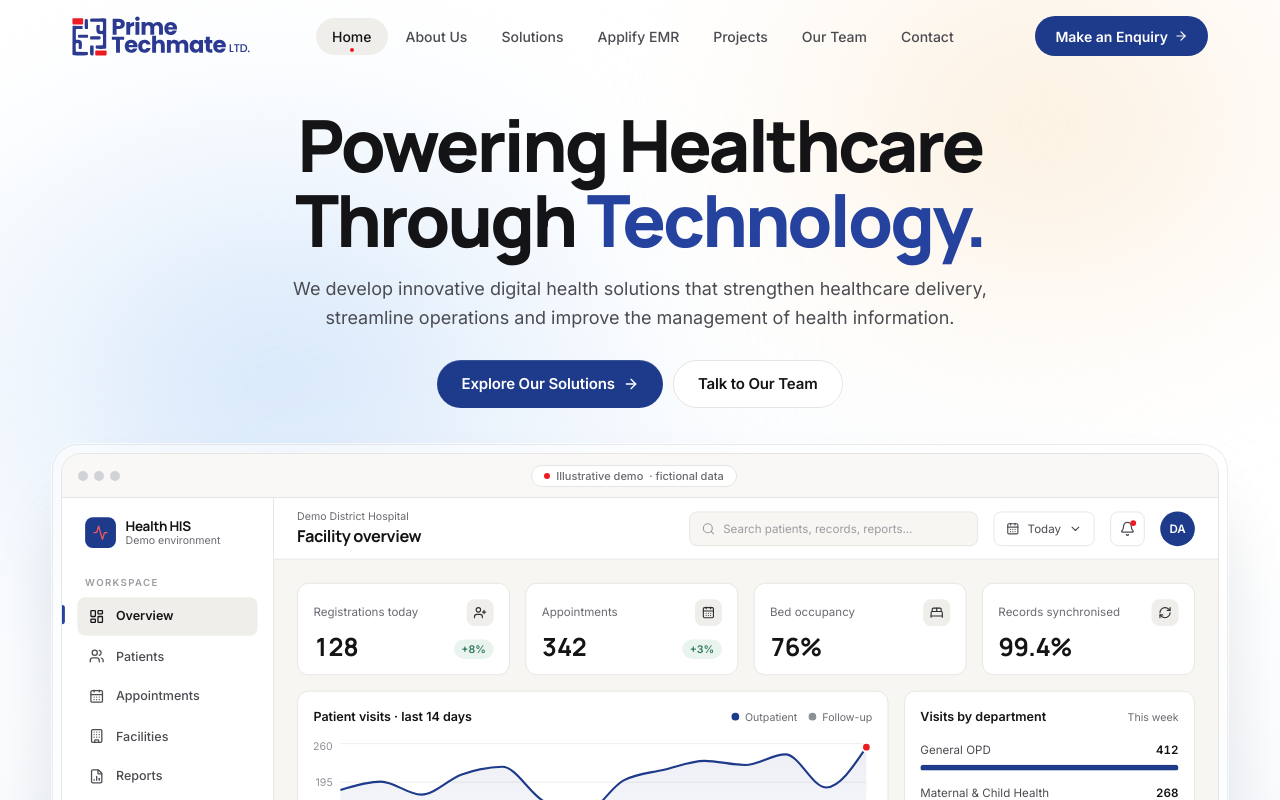
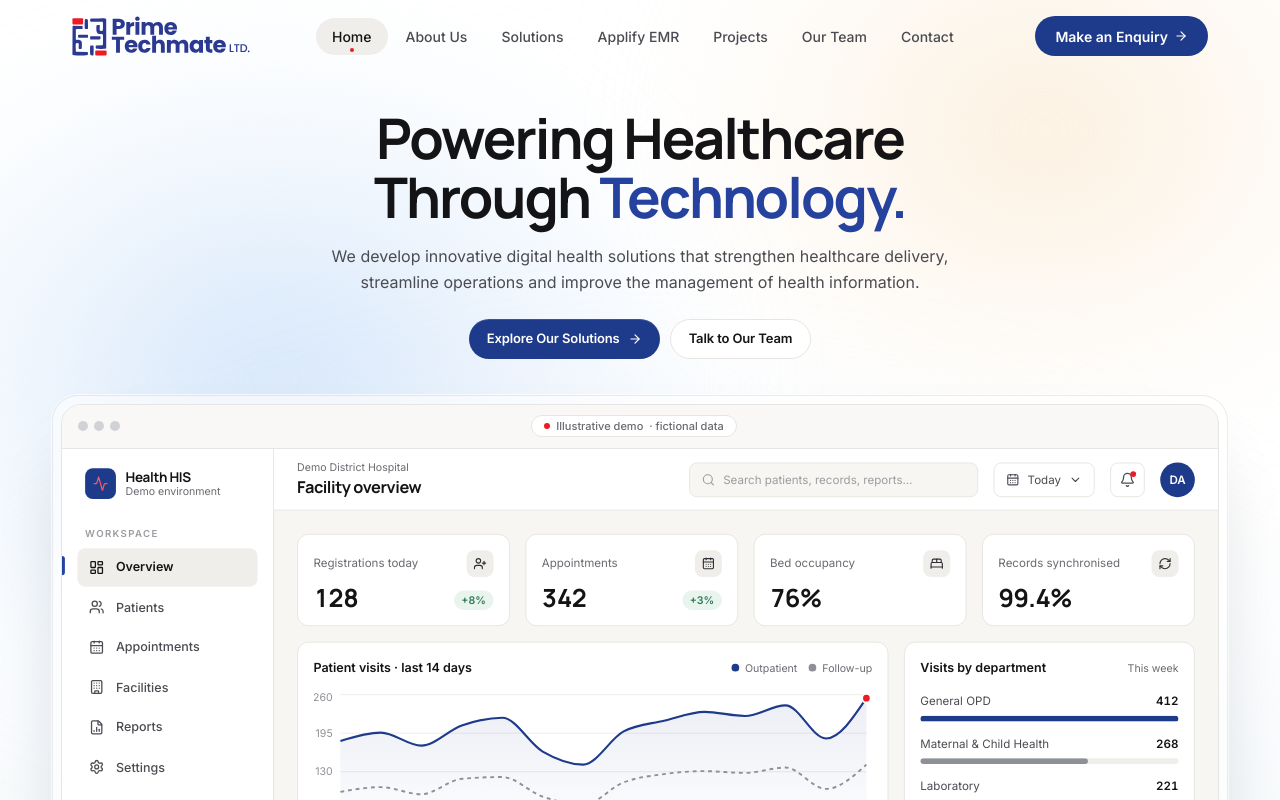
Before and after one commit to Babygasu/prime-tech, a Next.js app: page / in a window 1280 px wide. Shown: the top 800 px of the page. Built offline with nearby package versions, Linux system fonts and the light colour scheme.

Commit message:
Hero: lighter, smaller type and buttons so the dashboard leads
Headline 72px extra-bold to 56px bold; lead 18px to 16px; adds a small (40px) button size to ButtonLink and uses it for the hero CTAs.

```diff
--- a/src/components/sections/Hero.tsx
+++ b/src/components/sections/Hero.tsx
@@ -48,25 +48,25 @@ export function Hero() {
           <motion.h1
             id="hero-title"
             {...enter(0.05)}
-            className="text-[2.4rem] font-extrabold leading-[1.05] tracking-[-0.04em] text-ink sm:text-6xl sm:leading-[1.04] lg:text-[4.5rem]"
+            className="text-[2.1rem] font-bold leading-[1.08] tracking-[-0.035em] text-ink sm:text-5xl sm:leading-[1.06] lg:text-[3.5rem]"
           >
             Powering Healthcare <br className="hidden sm:block" />
             Through <span className="text-accent-500">Technology.</span>
           </motion.h1>
           <motion.p
             {...enter(0.15)}
-            className="mx-auto mt-4 max-w-[46rem] text-[16px] leading-relaxed text-body sm:text-lg sm:leading-relaxed"
+            className="mx-auto mt-4 max-w-[42rem] text-[15px] leading-relaxed text-body sm:text-base sm:leading-relaxed"
           >
             {hero.lead}
           </motion.p>
           <motion.div
             {...enter(0.25)}
-            className="mt-7 flex flex-col items-stretch justify-center gap-2.5 sm:flex-row sm:items-center"
+            className="mt-6 flex flex-col items-stretch justify-center gap-2.5 sm:flex-row sm:items-center"
           >
-            <ButtonLink href={hero.primaryCta.href} arrow className="h-11 px-5 text-[14px]">
+            <ButtonLink href={hero.primaryCta.href} size="sm" arrow>
               {hero.primaryCta.label}
             </ButtonLink>
-            <ButtonLink href={hero.secondaryCta.href} variant="secondary" className="h-11 px-5 text-[14px]">
+            <ButtonLink href={hero.secondaryCta.href} variant="secondary" size="sm">
               {hero.secondaryCta.label}
             </ButtonLink>
           </motion.div>
--- a/src/components/ui/primitives.tsx
+++ b/src/components/ui/primitives.tsx
@@ -84,7 +84,13 @@ export function SectionHeading({
 }
 
 const buttonBase =
-  "group inline-flex h-12 items-center justify-center gap-2 rounded-full px-6 text-[15px] font-semibold tracking-[-0.01em] transition-[background-color,color,border-color,box-shadow,transform] duration-300 ease-premium active:scale-[0.98]";
+  "group inline-flex items-center justify-center gap-2 rounded-full font-semibold tracking-[-0.01em] transition-[background-color,color,border-color,box-shadow,transform] duration-300 ease-premium active:scale-[0.98]";
+
+/** md is the default; sm is a quieter size for places like the hero. */
+const buttonSizes = {
+  md: "h-12 px-6 text-[15px]",
+  sm: "h-10 px-[1.125rem] text-[13px]",
+} as const;
 
 /**
  * primary   navy call to action (white on accent-600 is 10.4:1)
@@ -105,27 +111,32 @@ export function ButtonLink({
   href,
   children,
   variant = "primary",
+  size = "md",
   arrow = false,
   className,
 }: {
   href: string;
   children: ReactNode;
   variant?: keyof typeof buttonVariants;
+  size?: keyof typeof buttonSizes;
   arrow?: boolean;
   className?: string;
 }) {
   return (
-    <Link href={href} className={cn(buttonBase, buttonVariants[variant], className)}>
+    <Link href={href} className={cn(buttonBase, buttonSizes[size], buttonVariants[variant], className)}>
       {children}
       {arrow ? (
-        <ArrowRight aria-hidden className="size-4 transition-transform duration-300 ease-premium group-hover:translate-x-0.5" />
+        <ArrowRight
+          aria-hidden
+          className={cn(size === "sm" ? "size-3.5" : "size-4", "transition-transform duration-300 ease-premium group-hover:translate-x-0.5")}
+        />
       ) : null}
     </Link>
   );
 }
 
 export function buttonClass(variant: keyof typeof buttonVariants = "primary", className?: string) {
-  return cn(buttonBase, buttonVariants[variant], className);
+  return cn(buttonBase, buttonSizes.md, buttonVariants[variant], className);
 }
 
 /** Small label used on every illustrative interface and placeholder. */
```
